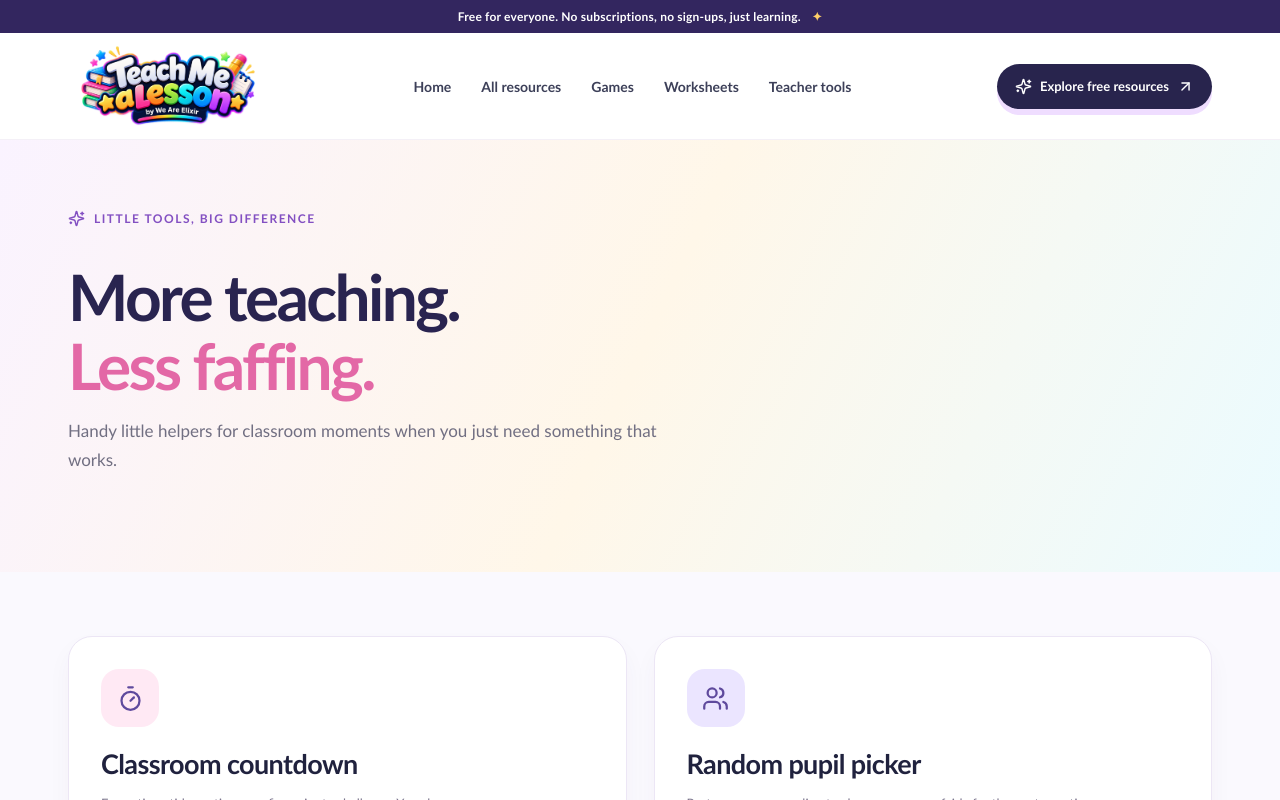
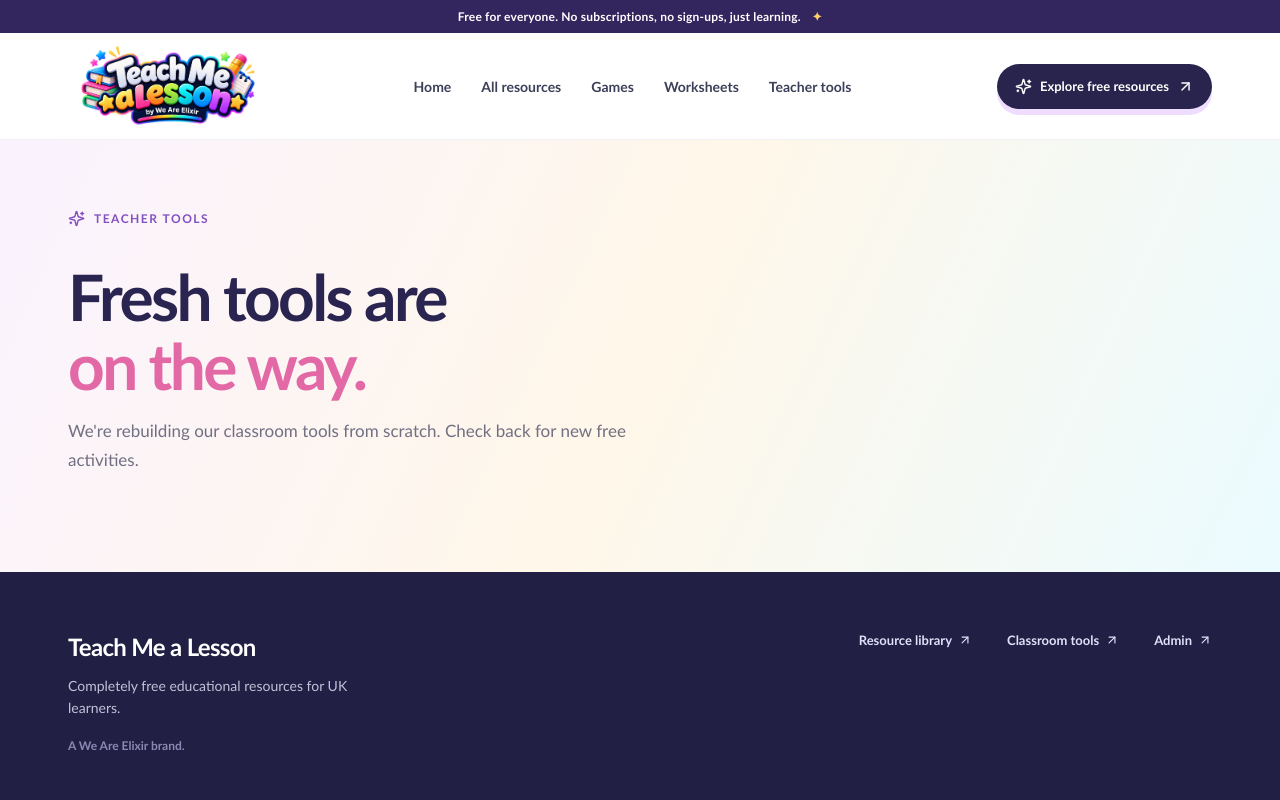
Before and after one commit to elixirentertainmentltd-cyber/teacher, a Next.js app: page /tools in a window 1280 px wide. Shown: the top 800 px of the page. Built offline with nearby package versions, Linux system fonts and the light colour scheme.

Commit message:
refactor: reset public library and align branding for fresh build

```diff
--- a/app/tools/page.tsx
+++ b/app/tools/page.tsx
@@ -1,5 +1,4 @@
 import type { Metadata } from "next";
 import { Sparkles } from "lucide-react";
-import ClassroomTools from "@/components/ClassroomTools";
-export const metadata: Metadata = {title:"Free classroom tools",description:"A countdown timer and random pupil picker for UK classrooms. No sign-up needed."};
-export default function ToolsPage() {return <><section className="inner-hero"><div className="container"><span className="section-kicker"><Sparkles size={17}/> LITTLE TOOLS, BIG DIFFERENCE</span><h1>More teaching.<br/><span>Less faffing.</span></h1><p>Handy little helpers for classroom moments when you just need something that works.</p></div></section><section className="section classroom-tools-section"><ClassroomTools/></section></>;}
+export const metadata: Metadata={title:"Teacher tools",description:"Free classroom tools from Teach Me a Lesson."};
+export default function ToolsPage(){return <section className="inner-hero"><div className="container"><span className="section-kicker"><Sparkles size={17}/> TEACHER TOOLS</span><h1>Fresh tools are<br/><span>on the way.</span></h1><p>We're rebuilding our classroom tools from scratch. Check back for new free activities.</p></div></section>}
```
